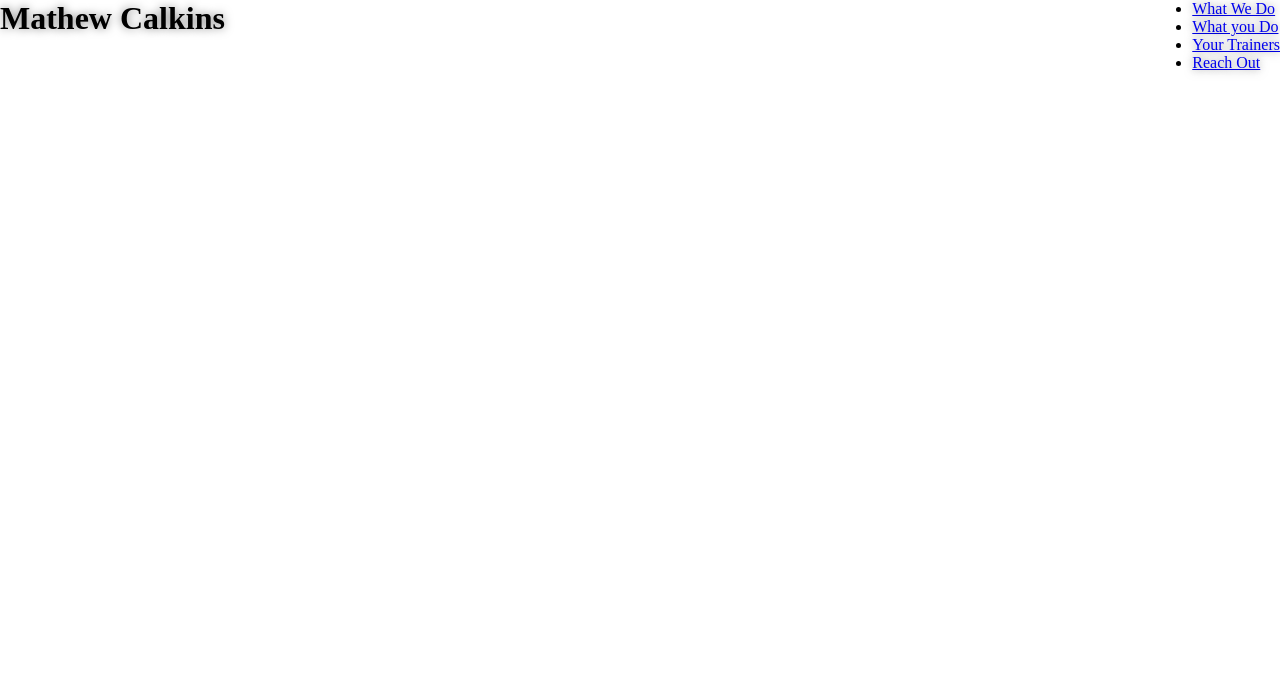
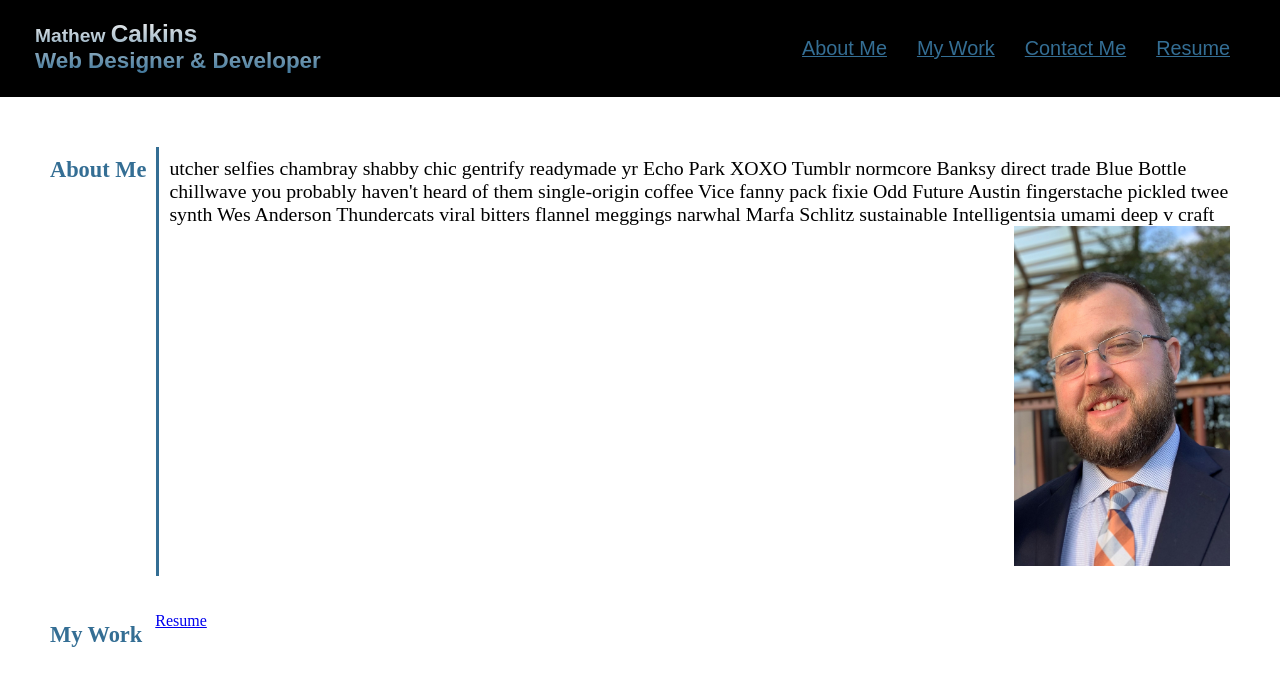
Before and after one commit to mjc01002/Matt-Calkins-Portfolio, a plain HTML site: page index.html in a window 1280 px wide. Drawn offline with Linux system fonts and the light colour scheme.

Commit message:
Added about section

```diff
--- a/assets/css/style.css
+++ b/assets/css/style.css
@@ -3,22 +3,17 @@
     padding: 0;
     box-sizing: border-box;
   }
-  :root {
-    --primary-color: var(--primary-color);
-    --secondary-color: var(--secondary-color);
-    --tertiary-color: var(--tertiary-color);
-  }
+
 /* apply styles to <header> */
 header {
     display: flex;
     justify-content: space-between;
     flex-wrap: wrap;
-  padding: 20px 35 px;
-  background-color: var(--tertiary-color);
-  text-shadow: 0 0 10px rgba(0, 0, 0, 0.5);
+    padding: 20px 35px;
+    background-color:rgb(0, 0, 0);
+    font-family:Arial, Helvetica, sans-serif;
     position: sticky;
     top:0;
-  background-image: url("../images/hero-bg.jpg");
     background-size: cover;
     background-position: center;
     background-attachment: fixed;
@@ -27,6 +22,91 @@ header {
     z-index: 9999;
 }
 
-.header h1 .lastname {
-    color: blue;
+.name {
+    font-size: 1.50vw;
+    background: -webkit-linear-gradient(#eee, rgb(52, 110, 148));
+    -webkit-background-clip: text;
+    -webkit-text-fill-color: transparent;
 }
+
+.title {
+    font-size: 1.75vw;
+    color:white;
+    font-family: fantasy;
+}
+.lastname {
+    font-size: 1.90vw;
+}
+
+header nav {
+    display: flex;
+    flex-wrap: wrap;
+    margin: 7px 0;
+}
+
+header nav ul {
+    display: flex;
+    flex-wrap: wrap;
+    justify-content: space-between;
+    align-items:center;
+    list-style: none;
+
+}
+
+header nav ul li a {
+    display: flex;
+    flex-wrap: wrap;
+    padding: 10px 15px;
+    font-weight: lighter;
+    font-size: 1.55vw;
+    color:rgb(52, 110, 148);
+}
+
+.aboutme{
+    margin-top: 50px;
+}
+.aboutme h2{
+    display: flex;
+    flex-wrap: wrap;
+    color:rgb(52, 110, 148);
+    float:left;
+    font-size: 1.75vw;
+    padding-top: 10px;
+    padding-right: 10px;
+    margin-left: 50px;
+
+}
+.aboutme p{
+    display: flex;
+    flex-wrap: wrap;
+    border-left: solid rgb(52, 110, 148);
+    padding: 10px;
+    font-size: 1.55vw;
+    justify-content: right;
+    margin-right: 20px;
+}
+.aboutme img{
+    max-width: 20%;
+    margin-right: 20px;
+
+}
+
+.mywork h2{
+    display: flex;
+    flex-wrap: wrap;
+    color:rgb(52, 110, 148);
+    float:left;
+    font-size: 1.75vw;
+    padding-top: 10px;
+    padding-right: 13px;
+    margin-left: 50px;
+
+}
+.mywork p{
+    display: flex;
+    flex-wrap: wrap;
+    border-left: solid rgb(52, 110, 148);
+    padding: 10px;
+    font-size: 1.55vw;
+    justify-content: right;
+    margin-right: 20px;
--- a/index.html
+++ b/index.html
@@ -3,31 +3,54 @@
     <head>
         <meta charset="UTF-8" />
         <meta name="viewport" content="width=device-width, initial-scale=1.0" />
-        <title>Run Buddy</title>
+        <title>MyPortfolio</title>
         <link rel="stylesheet" href="./assets/css/style.css" />
     </head>
 
     <body>
         <!-- navigation -->
         <header>
-            <h1>Mathew <span class="lastname">Calkins</span></h1>
+            <h1 class="name">Mathew <span class="lastname">Calkins</span>
+            <p class="title">Web Designer & Developer</p></h1>
 
             <nav>
                 <!--Unordered list element-->
                 <ul>
                     <li>
                         <!-- Anchor Element-->
-                        <a href="#what-we-do">What We Do</a>
+                        <a href="#About-Me">About Me</a>
                     </li>
                     <li>
-                        <a href="#what-you-do">What you Do</a>
+                        <a href="#My-Work">My Work</a>
                     </li>
                     <li>
-                        <a href="#your-trainers">Your Trainers</a>
+                        <a href="#Contact-Me">Contact Me</a>
                     </li>
                     <li>
-                        <a href="#reach-out">Reach Out</a>
+                        <a href="#Resume">Resume</a>
                     </li>
                 </ul>
             </nav>
         </header>
+
+        <!-- "About Me Section -->
+        <section id="About-Me" class="aboutme">
+        <div>
+           <h2>About Me</h2>
+                <p>utcher selfies chambray shabby chic gentrify readymade yr Echo Park XOXO Tumblr normcore Banksy direct trade Blue Bottle chillwave you probably haven't heard of them single-origin coffee Vice fanny pack fixie Odd Future Austin fingerstache pickled twee synth Wes Anderson Thundercats viral bitters flannel meggings narwhal Marfa Schlitz sustainable Intelligentsia umami deep v craft
+                    <img class="aboutme-img"src="./assets/images/headshot.png" alt=""/>
+            </p>
+        </div>
+        </section>
+
+        <br>
+        <br>
+
+        <!-- "My Work -->
+        <section id="My-Work" class="mywork">
+            <div>
+               <h2>My Work</h2>
+                <a href="#Resume">Resume</a>
+
+            </div>
+            </section>
```
Also changed, not shown: assets/images/headshot.png (added). Lines whose indentation alone changed are shown as unchanged.
